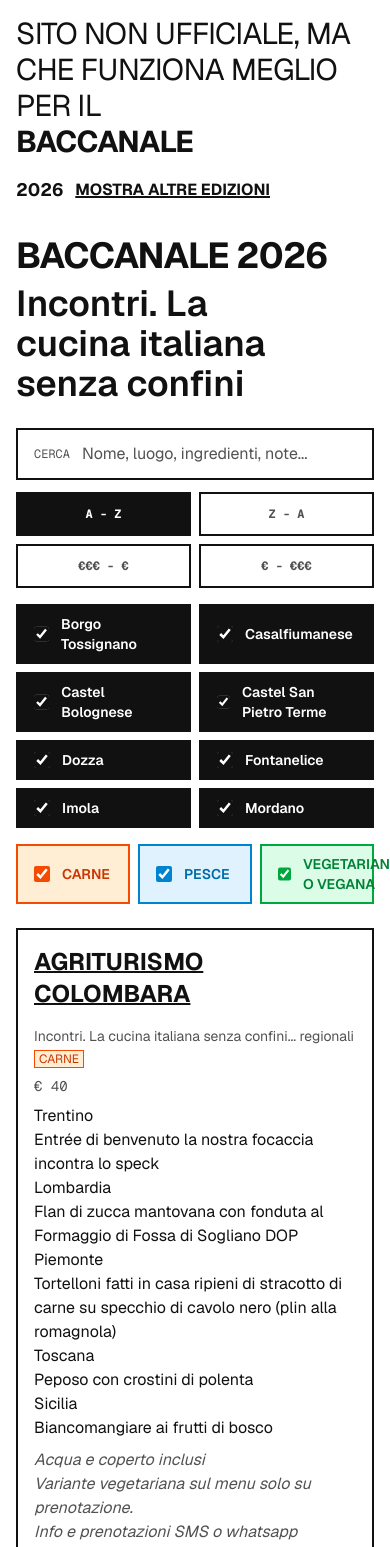
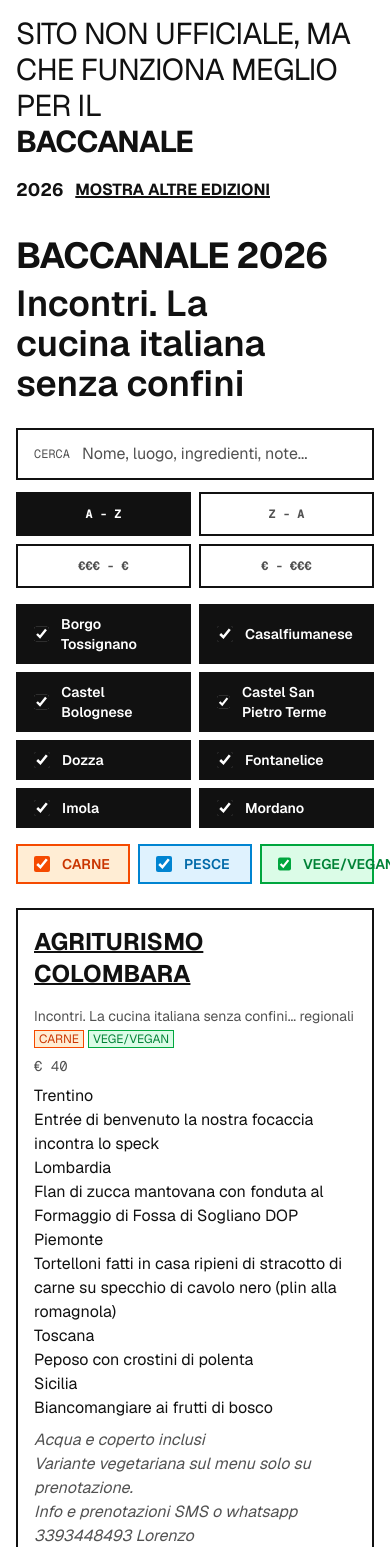
Before and after one commit to Sbax/baccanale, a Next.js app: page /year/2026 in a window 390 px wide. Shown: the top 1547 px of the page. Built offline with nearby package versions, Linux system fonts and the light colour scheme.

Commit message:
fixes for veg

```diff
--- a/app/components/YearFilters.tsx
+++ b/app/components/YearFilters.tsx
@@ -113,7 +113,12 @@ export const YearFilters = ({
                     style?.accentClassName ?? "accent-accent"
                   }`}
                 />
-                <span className="uppercase">{style?.label ?? cousineType}</span>
+                <span className="hidden sm:block uppercase">
+                  {style?.label ?? cousineType}
+                </span>
+                <span className="sm:hidden uppercase">
+                  {style?.badgeLabel ?? cousineType}
+                </span>
               </label>
             );
           })}
--- a/app/data/data-2026.json
+++ b/app/data/data-2026.json
@@ -12,7 +12,7 @@
         "title": "Incontri. La cucina italiana senza confini... regionali",
         "description": "<p>Trentino</p><p>Entrée di benvenuto la nostra focaccia incontra lo speck</p><p>Lombardia</p><p>Flan di zucca mantovana con fonduta al Formaggio di Fossa di Sogliano DOP</p><p>Piemonte</p><p>Tortelloni fatti in casa ripieni di stracotto di carne su specchio di cavolo nero (plin alla romagnola)</p><p>Toscana</p><p>Peposo con crostini di polenta</p><p>Sicilia</p><p>Biancomangiare ai frutti di bosco</p>",
         "price": 40,
-        "cousineType": ["carne"],
+        "cousineType": ["carne", "vegetariana/vegana"],
         "notes": "<p>Acqua e coperto inclusi</p><p>Variante vegetariana sul menu solo su prenotazione.</p><p>Info e prenotazioni SMS o whatsapp 3393448493 Lorenzo</p>"
       }
     ]
--- a/app/lib/cousineTypes.ts
+++ b/app/lib/cousineTypes.ts
@@ -25,8 +25,8 @@ export const cousineTypeStyles: Record<CousineType, CousineTypeStyle> = {
   "vegetariana/vegana": {
     className: "border-green-600 bg-green-100 text-green-700",
     accentClassName: "accent-green-600",
-    badgeLabel: "veg",
-    label: "Vegetariana o Vegana",
+    badgeLabel: "vege/vegan",
+    label: "Vegetariana o vegana",
   },
 };
 
```
